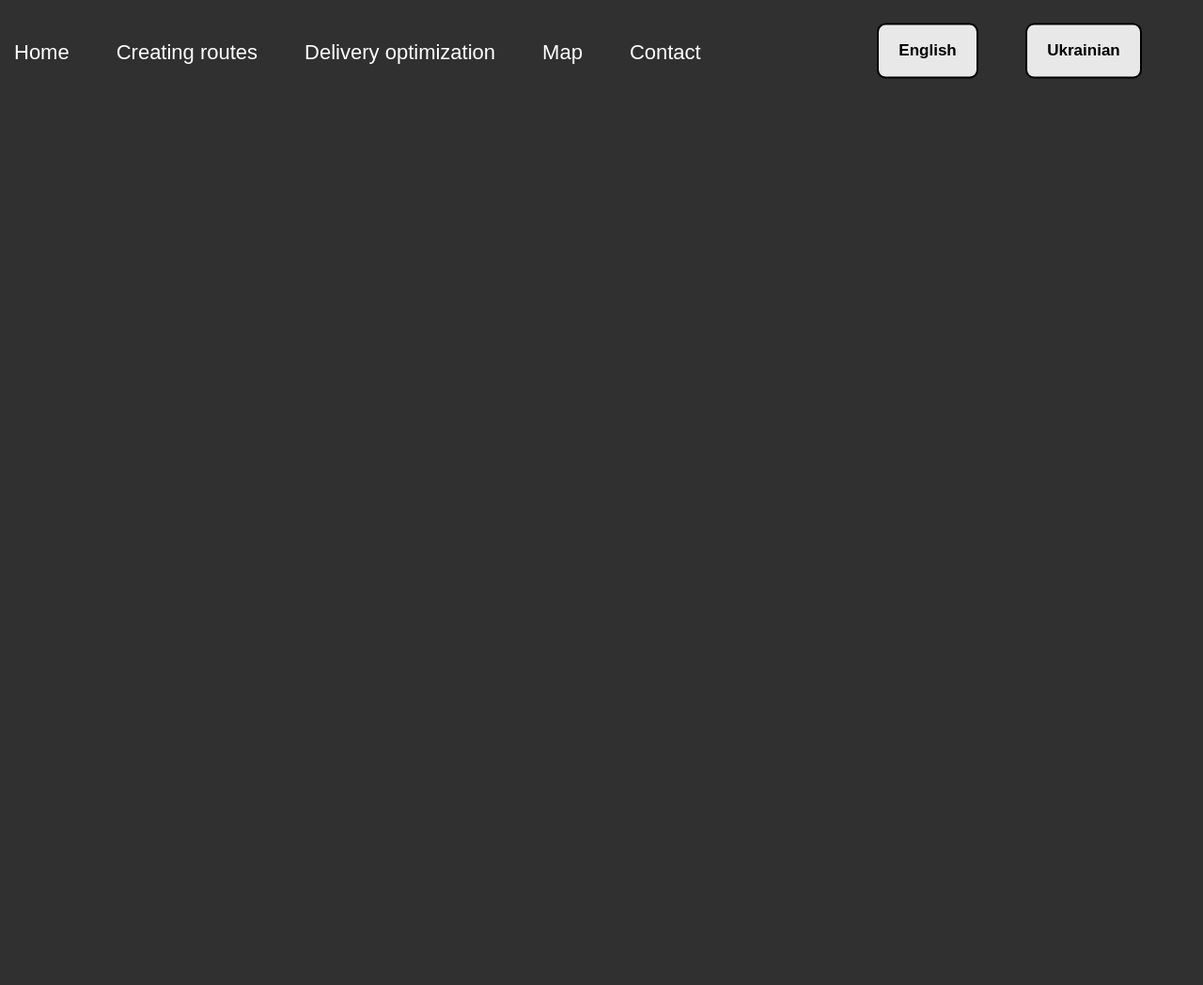
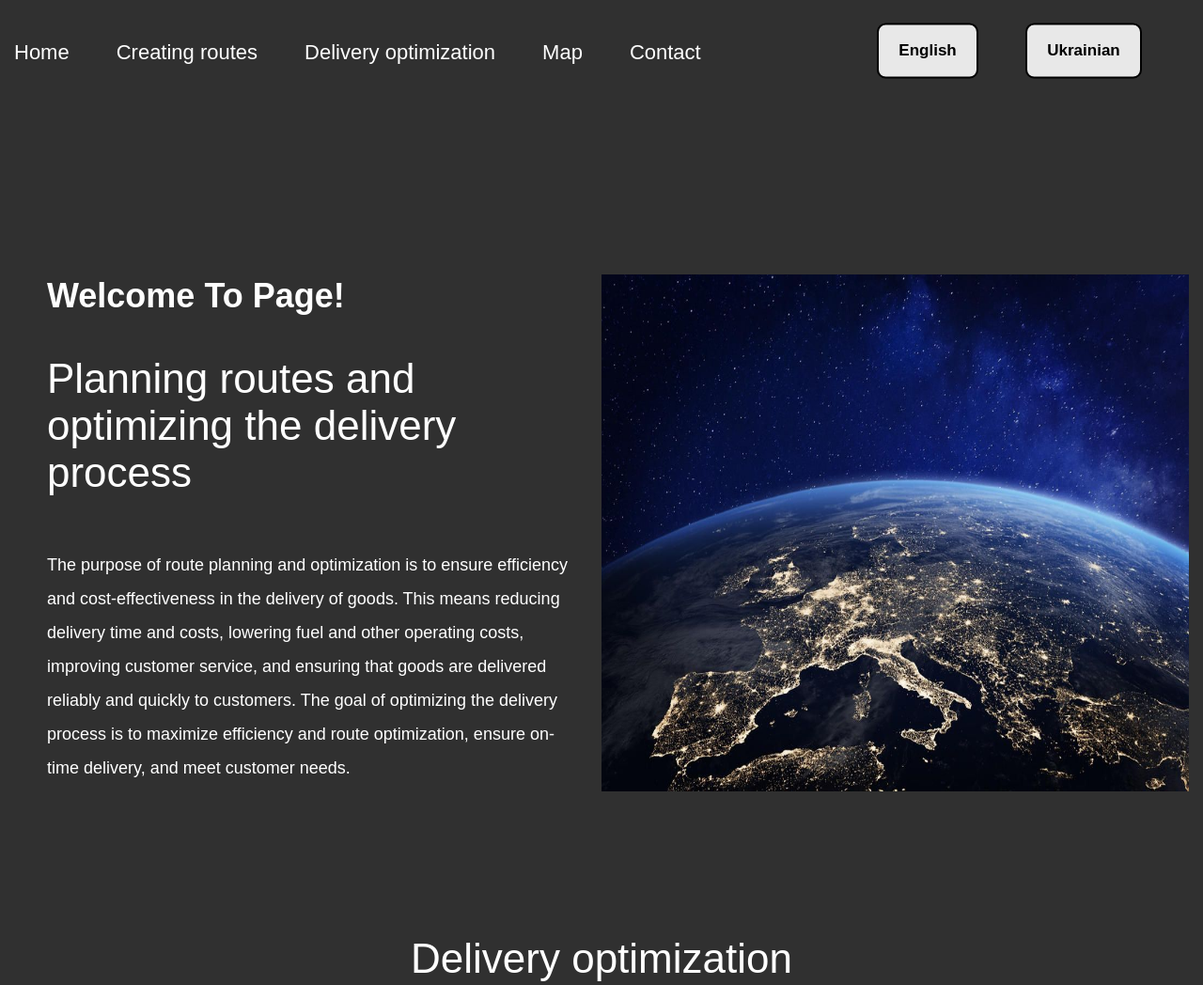
Before and after one commit to vova13112002/WebMap2.0, a website: page app/index.html in a window 1280 px wide. Shown: the whole page at 94% size. Before the commit the page ends 800 px from the top, so only its background shows below. Drawn offline with nearby package versions, Linux system fonts and the light colour scheme; files that its build step writes are made by us from their sources.

Commit message:
1 section

```diff
--- a/app/index.html
+++ b/app/index.html
@@ -22,17 +22,17 @@
 
 
             <li class="menu__list-item">
-              <a class="menu__list-link" href="#" data-lang="home_page-1">
+              <a class="menu__list-link" href="#head1" data-lang="home_page-1">
                 Home
               </a>
             </li>
             <li class="menu__list-item">
-              <a class="menu__list-link" href="#" data-lang="home_page-2">
+              <a class="menu__list-link" href="#head2" data-lang="home_page-2">
                 Creating routes
               </a>
             </li>
             <li class="menu__list-item">
-              <a class="menu__list-link" href="#"data-lang="home_page-3" >
+              <a class="menu__list-link" href="#" data-lang="home_page-3">
                 Delivery optimization
               </a>
             </li>
@@ -75,10 +75,35 @@
     </header>
     <main>
 
-      <section class="earth"id="">
+      <section class="earth__section" id="head1">
+        <div class="container">
+          <div class="earth">
+            <div class="earth__inner">
+              <h3 class="earth__title" data-lang="home_page-8">
+                Welcome To Page!
+              </h3>
+              <div class="earth__subtitle" data-lang="home_page-9">
+                Planning routes and optimizing the delivery process
+              </div>
+              <div class="earth__text" data-lang="home_page-10">
+                The purpose of route planning and optimization is to ensure efficiency and cost-effectiveness in the delivery of goods. This means reducing delivery time and costs, lowering fuel and other operating costs, improving customer service, and ensuring that goods are delivered reliably and quickly to customers. The goal of optimizing the delivery process is to maximize efficiency and route optimization, ensure on-time delivery, and meet customer needs.
+              </div>
+            </div>
+            <img class="earth__img" src="images/earth.jpg" alt="earth">
+          </div>
+        </section>
+      <section class="deliver__section" id="head2">
+      <div class="container">
+        <div class="deliver">
+          <div class="deliver__title" data-lang="home_page-11">
+            Delivery optimization
+          </div>
+          <div class="deliver__inner">
 
-      </section class="">
-
+          </div>
+        </div>
+      </div>
+      </section>
       <section class="">
 
       </section class="">
--- a/app/js/main.js
+++ b/app/js/main.js
@@ -46,29 +46,28 @@ const homeTexts = {
     en: "Ukrainian",
 
   },
+  "home_page-8": {
+    ua: "Ласкаво просимо на сторінку!",
+    en: "Welcome To Page!",
+
+  },
+  "home_page-9": {
+    ua: "Планування маршрутів та оптимізація процесу доставки",
+    en: "Planning routes and optimizing the delivery process",
+
+
+
+  },
+  "home_page-10":{
+    ua:"Мета прокладання маршрутів і оптимізації процесу доставки товарів полягає в забезпеченні ефективності та економічної вигоди при здійсненні доставки товарів. Це означає зменшення часу та витрат на доставку, зниження витрат на паливо та інші експлуатаційні витрати, покращення обслуговування клієнтів та забезпечення надійної та швидкої доставки товарів до клієнтів. Мета оптимізації процесу доставки полягає у забезпеченні максимальної ефективності та оптимальності маршруту, забезпечення вчасної доставки та задоволення потреб клієнтів.",
+    en:"The purpose of route planning and optimization is to ensure efficiency and cost-effectiveness in the delivery of goods. This means reducing delivery time and costs, lowering fuel and other operating costs, improving customer service, and ensuring that goods are delivered reliably and quickly to customers. The goal of optimizing the delivery process is to maximize efficiency and route optimization, ensure on-time delivery, and meet customer needs."
+  },
+  "home_page-11":{
+    ua:"Оптимізація доставки",
+    en:"Delivery optimization"
+  }
 };
-// const anotherTexts = {
-//   "another_page-title": {
-//     ua: "",
-//     en: "",
-//   },
-//   "another_page-1": {
-//     ua: "",
-//     en: "",
-//   },
-//   "another_page-2": {
-//     Uint16Array: "",
-//     en: "",
-//   },
-//   "another_page-3": {
-//     ua: "",
-//     en: "",
-//   },
-//   "another_page-4": {
-//     ua: "",
-//     en: "",
-//   },
-// };
+
 
 // Проверка пути страницы сайта
 function checkPagePathName() {
@@ -153,3 +152,39 @@ function checkBrowserLang() {
 }
 
 console.log("navigator.language", checkBrowserLang());
+
+//JS Scroll
+
+const anchors = document.querySelectorAll('a[href*="#"]')
+
+for (let anchor of anchors) {
+  anchor.addEventListener('click', function (e) {
+    e.preventDefault()
+
+    const blockID = anchor.getAttribute('href')
+    document.querySelector('' + blockID).scrollIntoView({
+      behavior: "smooth",
+      block: "start"
+    })
+
+
+  })
+}
+
+// //burger
+// const burger = document?.querySelector('[data-burger]');
+// const nav = document?.querySelector('[data-nav]');
+// const navItems = nav?.querySelectorAll('a');
+// const body = document.body;
+// burger?.addEventListener('click', () => {
+//   body.classList.toggle('stop-scroll');
+//   burger?.classList.toggle('burger--active');
+//   nav?.classList.toggle('nav--visible');
+// });
+// navItems.forEach(el=>{
+//   el.addEventListener('click',()=>{
+//     body.classList.remove('stop-scroll');
+//     burger?.classList.remove('burger--active');
+//     nav?.classList.remove('nav--visible');
+//   });
+// });
--- a/app/scss/_global.scss
+++ b/app/scss/_global.scss
@@ -33,3 +33,28 @@ body {
   margin: 0 auto;
   padding: 0 15px;
 }
+
+
+
+//стилізація скрола
+
+/* Работает в Firefox */
+* {
+	scrollbar-width: thin;
+	scrollbar-color: #eee #303030;
+  }
+
+  /* Работает в Chrome, Edge и Safari */
+  *::-webkit-scrollbar {
+	width: 15px;
+  }
+
+  *::-webkit-scrollbar-track {
+	background: #303030;
+  }
+
+  *::-webkit-scrollbar-thumb {
+	background-color: #eee;
+	border-radius: 30px;
+	border: 3px solid #303030;
+  }
--- a/app/scss/style.scss
+++ b/app/scss/style.scss
@@ -3,8 +3,6 @@
 @import 'reset';
 @import 'libs';
 @import 'global';
-
-
 
 .nav {
 	// margin: 0 auto;
@@ -12,9 +10,7 @@
 	display: flex;
 	justify-content: space-between;
 
-
 	.menu {
-
 		&__list {
 			gap: 0 50px;
 			display: flex;
@@ -24,37 +20,23 @@
 			font-size: 22px;
 			font-weight: 400;
 			line-height: 36px;
-
-
 		}
 
 		&__list-item {
 			display: flex;
 			align-items: center;
-
 		}
-
 
 		&__list-link {
 			color: #fff;
-
 		}
-
-
-
-
-
 	}
-
-
-
 }
-    .menu-left{
-
-        .menu__list-item{
-            :hover{
-                color:yellow;
-                transition:all .8s;
+.menu-left {
+	.menu__list-item {
+		:hover {
+			color: yellow;
+			transition: all 0.8s;
 		}
 	}
 }
@@ -62,11 +44,10 @@
 	margin-right: 50px;
 
 	text-transform: uppercase;
-
 }
-
-
-
+.header{
+	margin-bottom:180px;
+}
 .header__btn {
 	/* Variables */
 	margin-top: 3px;
@@ -89,7 +70,8 @@
 	transition: transform 0.1s ease;
 }
 
-  .button_top {}
+.button_top {
+}
 
 .header__btn:hover {
 	/* Pull the button upwards when hovered */
@@ -101,11 +83,49 @@
 	transform: translateY(0);
 }
 
+.earth {
+	display: grid;
+	grid-template-columns: 1fr 1fr;
+	margin-bottom: 150px;
+	&__inner {
+
+		margin-right: 35px;
+		margin-left: 35px;
+		}
+		&__title {
+			font-size: 36px;
+			font-weight: 900;
+			line-height: 46px;
+			margin-bottom: 40px;
+		}
+		&__subtitle {
+			font-size: 44px;
+			margin-bottom: 55px;
+		}
+		&__text{
+			font-style: 28px;
+			line-height: 36px;
+		}
+		&__img {
+			width: 650px;
+			height: 550px;
+		}
+}
 
 
 
 
-
+.container {
+}
+.deliver {
+	&__title {
+		font-size: 44px;
+		line-height: 56px;
+		text-align: center;
+	}
+	&__inner {
+	}
+}
 
 
 
@@ -114,75 +134,89 @@
 /* 320px - найменший девайс. Це гранична ширина екрану, під яку потрібно перевіряти верстку */
 /* 991px - ширина планшетів */
 
-
 /* == ВАРІАНТ 1 == */
 
 /* Екстремальні девайси (портретні телефони, < 576px)  */
 /* Малі девайси (горизонтальні телефони, >= 576px) */
-@media (min-width: 576px) {}
+@media (min-width: 576px) {
+}
 
 /* Середні девайси (планшети, >= 768px) */
-@media (min-width: 768px) {}
+@media (min-width: 768px) {
+}
 
 /* Великі девайси (десктопи, >= 992px) */
-@media (min-width: 992px) {}
+@media (min-width: 992px) {
+}
 
 /* Надвеликі девайси (великі десктопи, >= 1200px) */
-@media (min-width: 1200px) {}
+@media (min-width: 1200px) {
+}
 
 /* Мегавеликі девайси (великі десктопи, >=1400px) */
-@media (min-width: 1400px) {}
-
+@media (min-width: 1400px) {
+}
 
 /* == ВАРІАНТ 2 == */
 
 /* Екстремальні девайси (телефони, < 576px) */
-@media (max-width: 575.98px) {}
+@media (max-width: 575.98px) {
+}
 
 /* Малі девайси (горизонтальні телефони, < 768px) */
-@media (max-width: 767.98px) {}
+@media (max-width: 767.98px) {
+}
 
 /* Середні девайси (планшети, < 992px) */
-@media (max-width: 991.98px) {}
+@media (max-width: 991.98px) {
+}
 
 /* Великі девайси (великі десктопи, < 1200px) */
-@media (max-width: 1199.98px) {}
+@media (max-width: 1199.98px) {
+}
 
 /* Мегавеликі девайси (великі десктопи) */
 /* Тут нема @media, так як такі брейкпойнти не мають верхньої межі по ширині width */
 
-
 /* == ВАРІАНТ 2 (власний)== */
 
 /* Екстремальні девайси (телефони, < 576px) */
-@media (max-width: 576px) {}
+@media (max-width: 576px) {
+}
 
 /* Малі девайси (горизонтальні телефони, < 768px) */
-@media (max-width: 768px) {}
+@media (max-width: 768px) {
+}
 
 /* Середні девайси (планшети, < 992px) */
-@media (max-width: 992px) {}
+@media (max-width: 992px) {
+}
 
 /* Великі девайси (великі десктопи, < 1200px) */
-@media (max-width: 1200px) {}
+@media (max-width: 1200px) {
+}
 
 /* Мегавеликі девайси (великі десктопи) */
 /* Тут нема @media, так як такі брейкпойнти не мають верхньої межі по ширині width */
 
-
 /* == ВАРІАНТ 3 == */
 
 /* Екстремальні девайси (портретні телефони, < 576px) */
-@media (max-width: 575.98px) {}
+@media (max-width: 575.98px) {
+}
 
 /* Малі девайси (горизонтальні телефони, >= 575px) */
-@media (min-width: 576px) and (max-width: 767.98px) {}
+@media (min-width: 576px) and (max-width: 767.98px) {
+}
 
 /* Середні девайси (планшети, >= 768px) */
-@media (min-width: 768px) and (max-width: 991.98px) {}
+@media (min-width: 768px) and (max-width: 991.98px) {
+}
 
 /* Великі девайси (десктопи, >= 992px) */
-@media (min-width: 992px) and (max-width: 1199.98px) {}
+@media (min-width: 992px) and (max-width: 1199.98px) {
+}
 
 /* Мегавеликі девайси (великі десктопи, >= 1200px) */
-@media (min-width: 1200px) {}
+@media (min-width: 1200px) {
+}
```
Also changed, not shown: app/css/style.min.css, app/js/main.min.js. Lines whose indentation alone changed are shown as unchanged.
